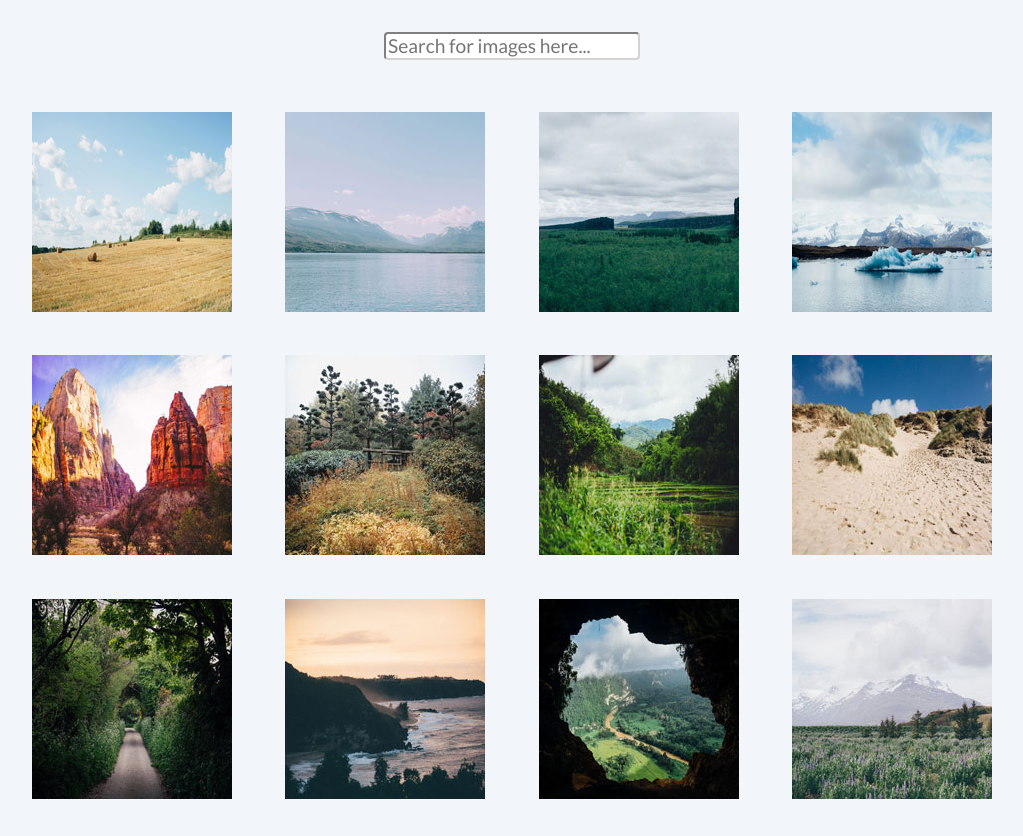
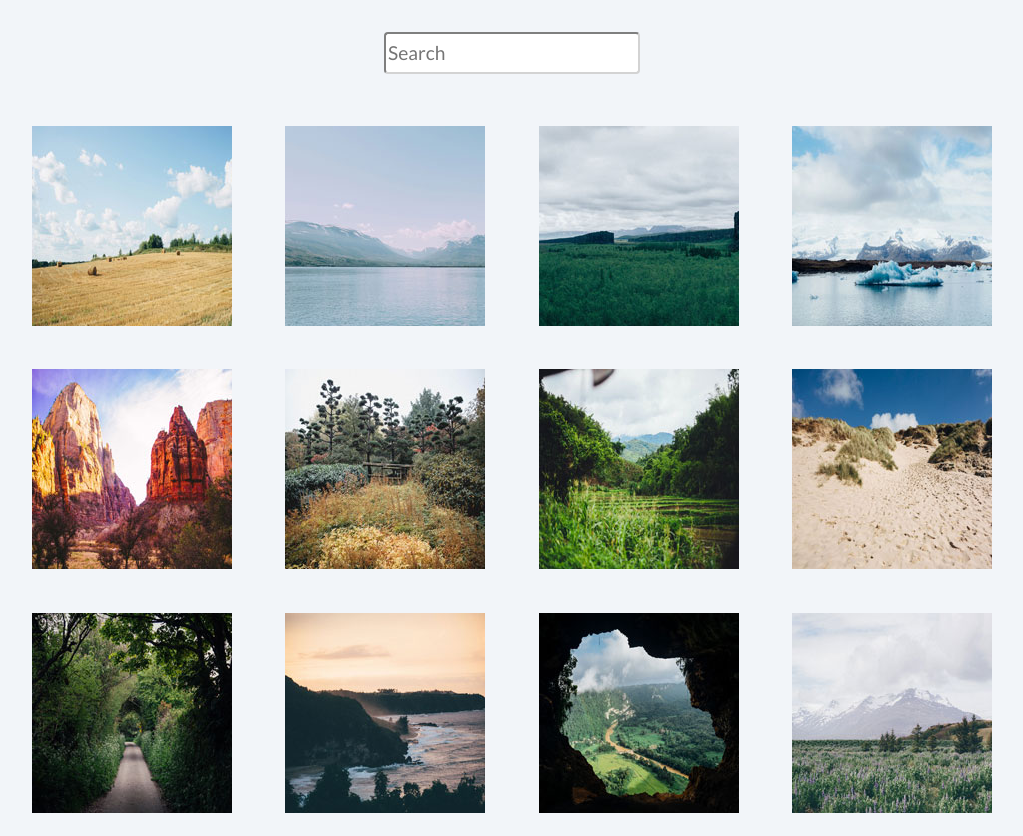
Before and after one commit to rowanjon/techdegree-project-4, a plain HTML site: page index.html in a window 1280 px wide. Shown: the whole page, without its empty margins (128-1151 px from the left). Drawn offline with nearby package versions, Linux system fonts and the light colour scheme.

Commit message:
Still troubleshooting and changing some layout preferences....

```diff
--- a/css/styles.css
+++ b/css/styles.css
@@ -16,6 +16,7 @@ body {
   font-family: 'Lato', sans-serif;
   border-radius: 4px;
   border-color: lightgrey;
+  padding: 8px 2px;
 }
 
 .gallery {
@@ -23,6 +24,8 @@ body {
   flex-wrap: wrap;
   margin: auto;
   justify-content: space-between;
+  list-style-type: none;
+  padding-left: 0;
 }
 
 .image {
--- a/index.html
+++ b/index.html
@@ -9,96 +9,99 @@
     <link rel="stylesheet" href="css/styles.css">
   </head>
   <body>
-    <div class="search">
-      <input type="text" class="search-box" id="searchBox" name="search_box" placeholder="Search for images here...">
-    </div>
 
-    <div class="gallery">
 
-      <div class="image">
+      <form class="search" id="search-images">
+        <input type="text" class="search-box" id="searchBox" name="search_box" placeholder="Search" onkeyup="myFunction">
+      </form>
+
+      <ul class="gallery" id="gallery">
+
+        <li class="image">
           <a href="photos/01.jpg" alt="Hay Bales">
             <img src="photos/thumbnails/01.jpg" alt="I love hay bales. Took this snap on a drive through the countryside past some straw fields.
   ">
           </a>
-      </div>
+        </li>
 
-      <div class="image">
+        <li class="image">
           <a href="photos/02.jpg" alt="Lake">
           <img src="photos/thumbnails/02.jpg" alt="The lake was so calm today. We had a great view of the snow on the mountains from here.
   ">
           </a>
-      </div>
+        </li>
 
-      <div class="image">
+        <li class="image">
           <a href="photos/03.jpg" alt="Canyon">
             <img src="photos/thumbnails/03.jpg" alt="I hiked to the top of the mountain and got this picture of the canyon and trees below.
   ">
           </a>
-      </div>
+        </li>
 
-      <div class="image">
+        <li class="image">
           <a href="photos/04.jpg" alt="Iceberg">
           <img src="photos/thumbnails/04.jpg" alt="It was amazing to see an iceberg up close, it was so cold but didn’t snow today.
   ">
           </a>
-      </div>
+        </li>
 
-      <div class="image">
+        <li class="image">
           <a href="photos/05.jpg" alt="Desert">
             <img src="photos/thumbnails/05.jpg" alt="The red cliffs were beautiful. It was really hot in the desert but we did a lot of walking through the canyons.
   ">
           </a>
-      </div>
+        </li>
 
-      <div class="image">
-        <a href=href="photos/06.jpg" alt="Fall">
+        <li class="image">
+          <a href="photos/06.jpg" alt="Fall">
             <img src="photos/thumbnails/06.jpg" alt="Fall is coming, I love when the leaves on the trees start to change color.
   ">
           </a>
-      </div>
+        </li>
 
-      <div class="image">
+        <li class="image">
           <a href="photos/07.jpg" alt="Plantation">
             <img src="photos/thumbnails/07.jpg" alt="I drove past this plantation yesterday, everything is so green!
   ">
           </a>
-      </div>
+        </li>
 
-      <div class="image">
+        <li class="image">
           <a href="photos/08.jpg" alt="Dunes">
             <img src="photos/thumbnails/08.jpg" alt="My summer vacation to the Oregon Coast. I love the sandy dunes!
   ">
           </a>
-      </div>
+        </li>
 
-      <div class="image">
+        <li class="image">
           <a href="photos/09.jpg" alt="Countryside Lane">
             <img src="photos/thumbnails/09.jpg" alt="We enjoyed a quiet stroll down this countryside lane.
   ">
           </a>
-      </div>
+        </li>
 
-      <div class="image">
+        <li class="image">
           <a href="photos/10.jpg" alt="Sunset">
             <img src="photos/thumbnails/10.jpg" alt="Sunset at the coast! The sky turned a lovely shade of orange.
   ">
           </a>
-      </div>
+        </li>
 
-      <div class="image">
+        <li class="image">
           <a href="photos/11.jpg" alt="Cave">
             <img src="photos/thumbnails/11.jpg" alt="I did a tour of a cave today and the view of the landscape below was breathtaking.
   ">
           </a>
-      </div>
+        </li>
 
-      <div class="image">
+        <li class="image">
           <a href="photos/12.jpg" alt="Bluebells">
             <img src="photos/thumbnails/12.jpg" alt="I walked through this meadow of bluebells and got a good view of the snow on the mountain before the fog came in.">
           </a>
-      </div>
+        </li>
 
-    </div>
+      </ul>
+
   <script src="https://ajax.googleapis.com/ajax/libs/jquery/3.3.1/jquery.min.js"></script>
   <script src="js/abigimage.jquery.min.js"></script>
   <script src="js/main.js"></script>
--- a/js/main.js
+++ b/js/main.js
@@ -1,5 +1,7 @@
+
 
 // calling the "abigimage" lightbox plugin
+
 $('a[href$=".jpg"]').abigimage({
   onopen: function (target) {
       this.bottom.html(
```
Lines whose indentation alone changed are shown as unchanged.
